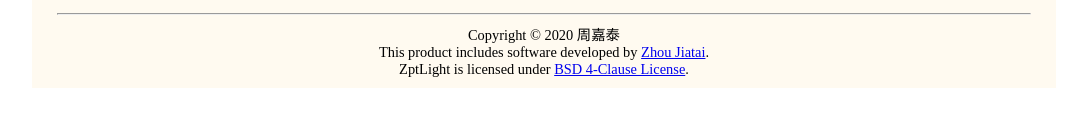
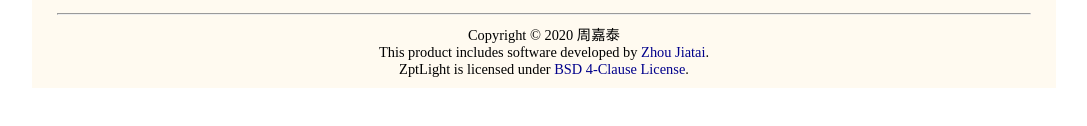
Before and after one commit to ZhouJiatai/ZptLight, a plain HTML site: page index.html in a window 1280 px wide. Shown: the part 258-384 px from the top of the page, without its empty margins (96-1183 px from the left). Drawn offline with Linux system fonts and the light colour scheme.

Commit message:
Update style.css

```diff
--- a/style.css
+++ b/style.css
@@ -27,6 +27,11 @@ nav{
     width: 1024px;
 }
 
+a{
+    color: darkblue;
+    text-decoration-line: none;
+}
+
 footer{
     text-align: center;
     font-size: 90%;
```
